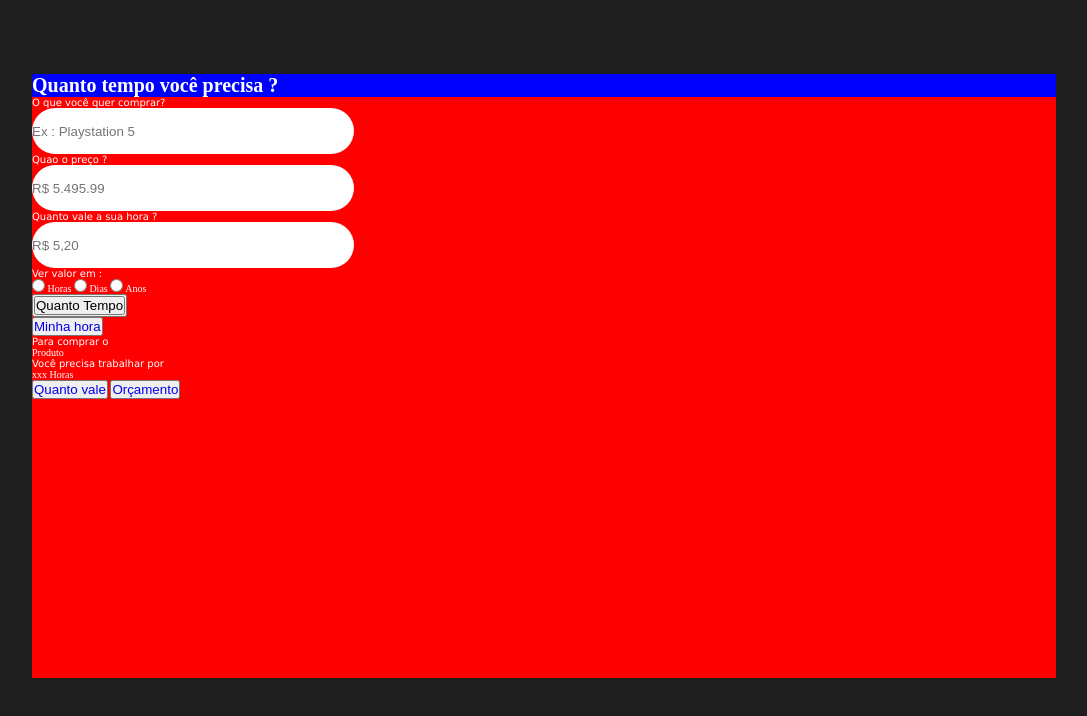
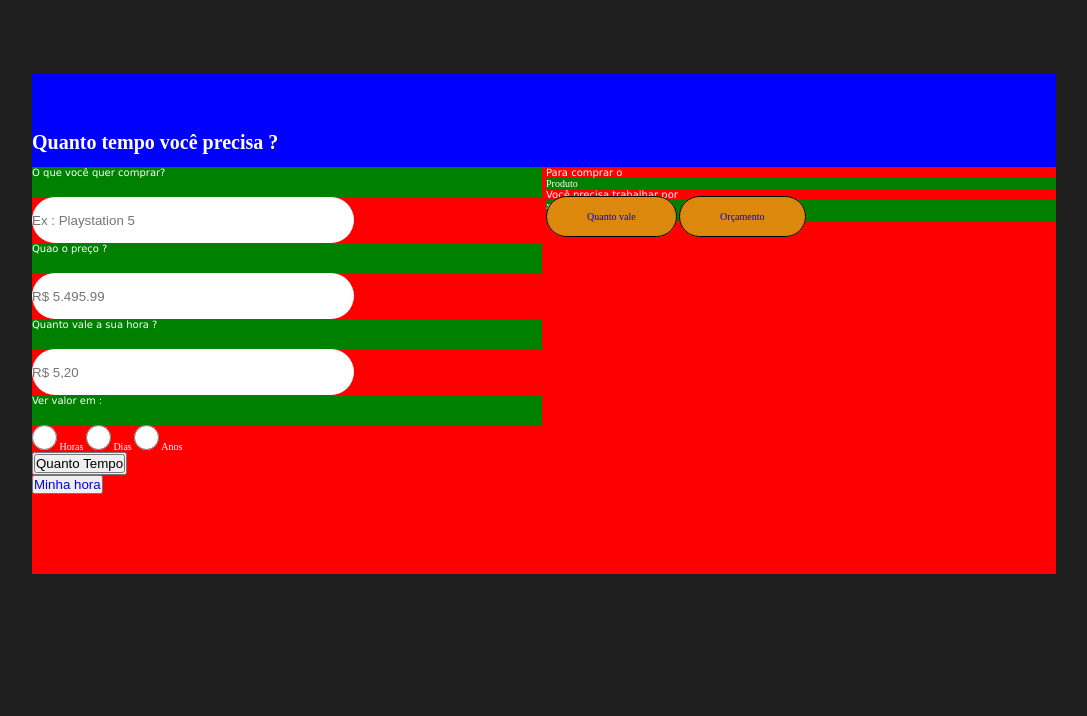
Before and after one commit to projeto-em-grupo/Holleritch2.0, a plain HTML site: page html/quantotempo.html in a window 1280 px wide. Shown: the whole page, without its empty margins (96-1183 px from the left). Drawn offline with Linux system fonts and the light colour scheme; files that its build step writes are made by us from their sources.

Commit message:
add objects width

```diff
--- a/css/general.css
+++ b/css/general.css
@@ -10,25 +10,26 @@
  --window-color: #F1F1F1;
 
  /* ---- width ------ */
+--aside-2w: 51rem;
 
  --main-w: 102.4rem;
  --main-h: 60.4rem;
- --h1-h: 9.3rem
-
- --p-h: 3rem;
+ --h1-h: 9.3rem;
+ --p-height: 3rem;
 
  --input-textnumber-w: 32.2rem;
  --input-textnumber-h: 4.6rem;
  --input-textnumber-r: 5rem;
 
- --input-radio-h: 2.6rem;
- --imput-radio-r: 2.6rem;
+ --input-radio-h: 2.5rem;
+ --imput-radio-w: 2.5rem;
 
  --checkbox-h: 2rem;
  --checkbox-w: 2rem;
 
- --a-w: 14.6rem;
- --a-h: 15.0rem;
+ --a-w: 1.4rem;
+ --a-h: 4rem;
+ --a-br: 5rem;
 
  /* ---- margin ---- */
  --h1-mtop: 5.7rem;
@@ -48,12 +49,18 @@ body{
 
 main{
     width: var(--main-w);
-    height: var(--main-h);
+    height: 50rem;
     background-color: red;
 }
-header h1{
+main h1{
     height: var(--h1-h);
+    padding-top: var(--h1-mtop);
     background-color: blue;
+    box-sizing: border-box;
+}
+main header {
+    width: var(--aside-2w);
+    display: inline-block;
 }
 main header input[type=number]{
     width: var(--input-textnumber-w);
@@ -67,3 +74,32 @@ main header input[type=text]{
     border-radius: var(--input-textnumber-r);
     border-style: none;
 }
+main header form p {
+    height: 3rem;
+    background-color: green;
+}
+main header form input[type=radio]{
+    height: var(--input-radio-h);
+    width: var(--imput-radio-w);
+}
+input[type=checkbox]{
+    height: var(--checkbox-h);
+    width: var(--checkbox-w);
+    background-color: aqua;
+}
+main aside {
+    width: var(--aside-2w);
+    float: right;
+}
+main aside div {
+    background-color: green;
+
+}
+main aside div a{
+    box-sizing: border-box;
+    background-color: var(--butons-color);
+    padding: var(--a-w) var(--a-h);
+    border-radius: var(--a-br);
+    border: 1px solid black;
+
+}
--- a/css/style.css
+++ b/css/style.css
@@ -118,12 +118,13 @@ nav a{
 }
 
 
-nav a:hover{
+nav a:hover, a:focus{
     background-color: #ebebeb;
     transition: 1300ms;
     box-shadow: 0 0 5px #ffffff,
               0 0 25px #f1dfad,
               0 0 50px #f5e58a,
               0 0 80px #ffffff;
+    outline: none;
 }
     /* observar se realmente foi uma mudança benefica */
--- a/html/quantotempo.html
+++ b/html/quantotempo.html
@@ -12,8 +12,8 @@
 </head>
 <body>
     <main>
+        <h1>Quanto tempo você precisa ?</h1>
         <header>
-            <h1>Quanto tempo você precisa ?</h1>
             <form action="">
                 <p>O que você quer comprar? </p>
                 <input type="text" name="" id="" placeholder="Ex : Playstation 5">
@@ -36,12 +36,16 @@
         <!-- Segunda parte, carregamento após o submit -->
 
         <aside>
-            <p>Para comprar o</p>
-            <div>Produto</div>
-            <p>Você precisa trabalhar por </p>
-            <div>xxx Horas</div>
-            <button> <a href="./QuantoVale.html"> Quanto vale</a></button>
-            <button> <a href="./orçamento.html">Orçamento</a></button>
+            <section>
+                <p>Para comprar o</p>
+                <div>Produto</div>
+                <p>Você precisa trabalhar por </p>
+                <div>xxx Horas</div>
+            </section>
+            <div>
+                <a href="./QuantoVale.html"> Quanto vale</a>
+                <a href="./orçamento.html">Orçamento</a>
+            </div>
         </aside>
     </main>
     </body>
```
Also changed, not shown: html/QuantoVale.html (+3 -3 lines), html/orçamento.html (+7 -3 lines).
